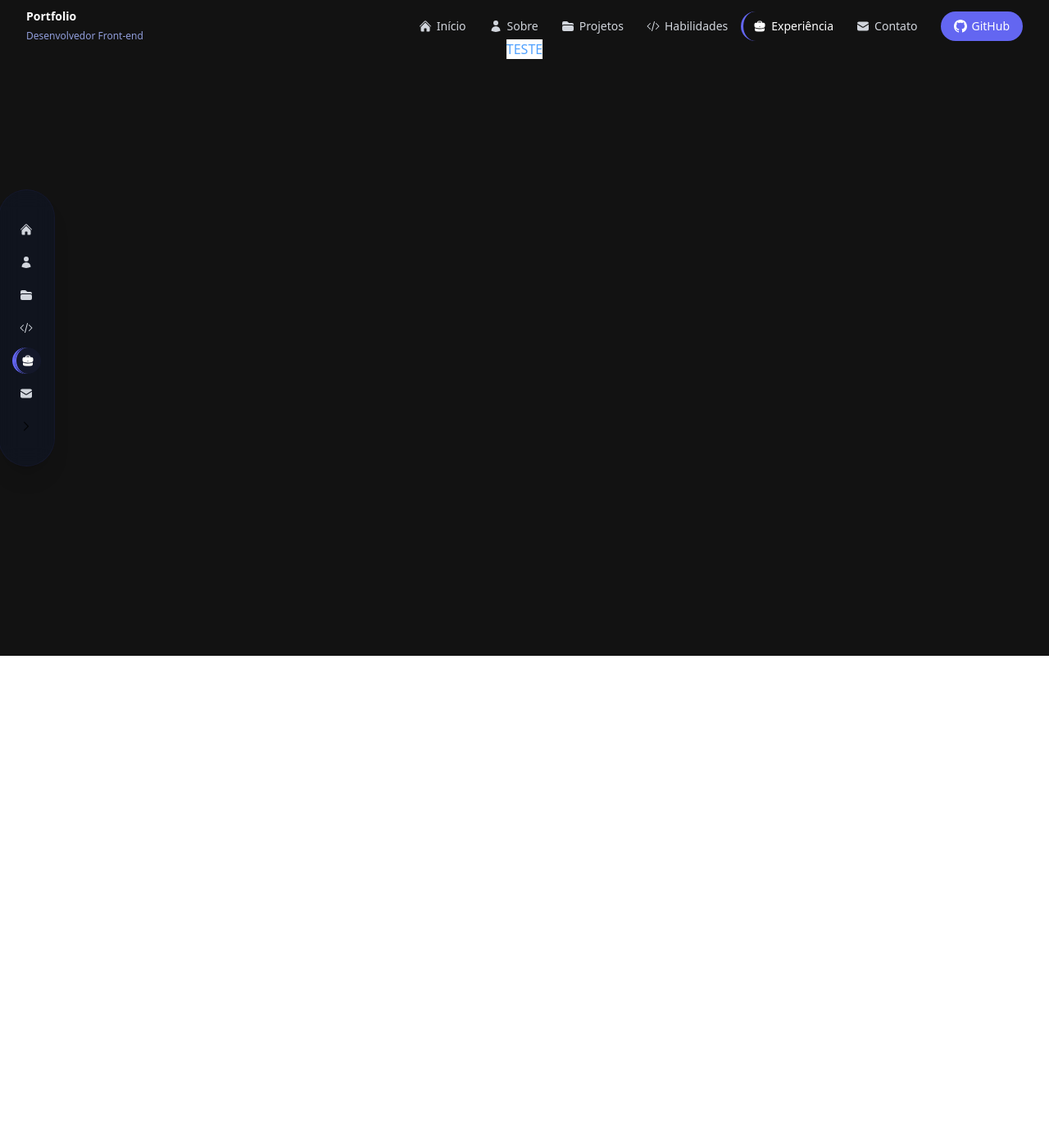
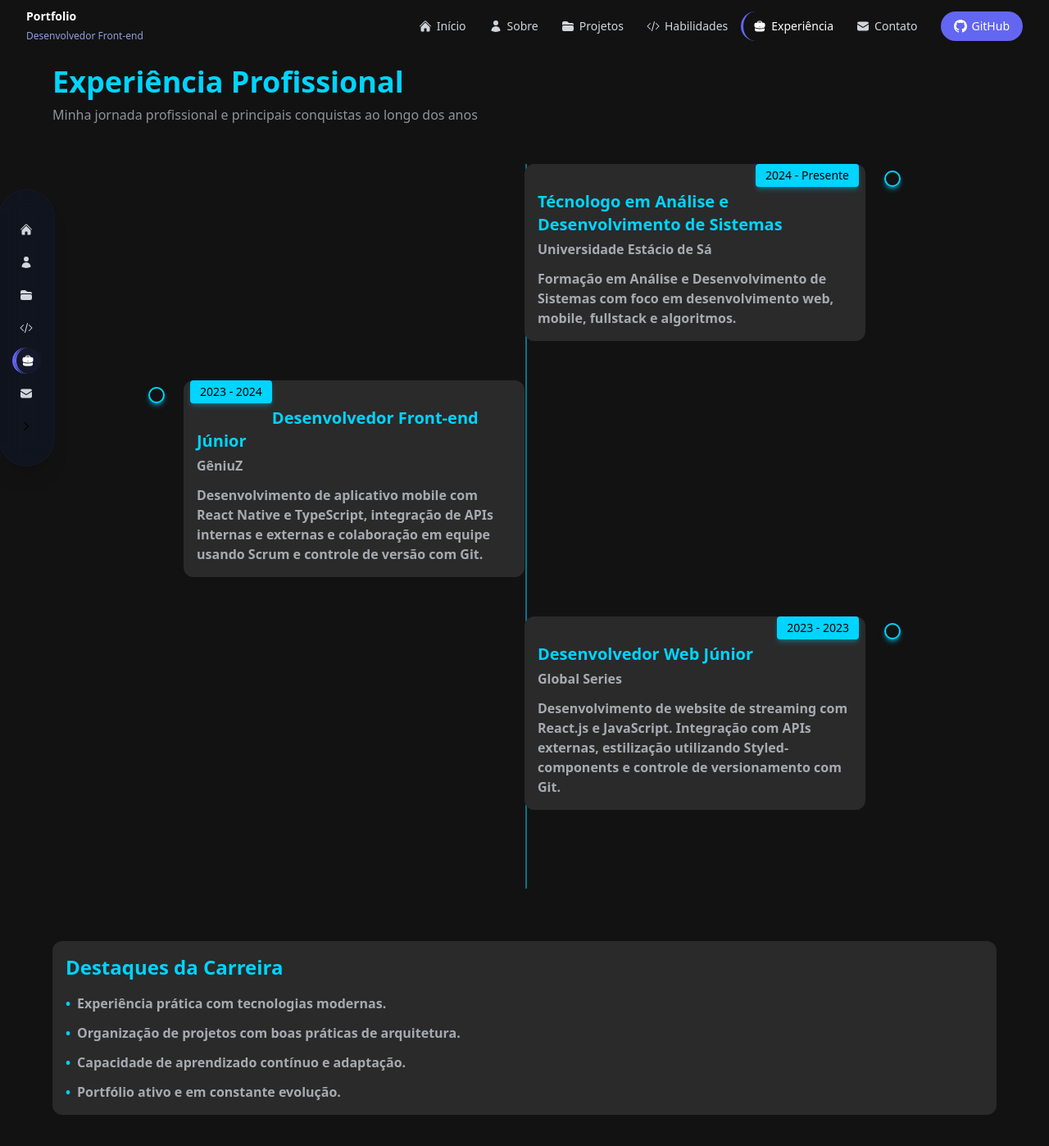
Before and after one commit to MaykGomes92/meu-portfolio, a Next.js app: page /experiencia in a window 1280 px wide. Shown: the whole page at 82% size. Before the commit the page ends 800 px from the top, so only its background shows below. Built offline with nearby package versions, Linux system fonts and the light colour scheme.

Commit message:
Arquivo PageTransicao.jsx criado para transição de página

```diff
--- a/src/app/experiencia/page.jsx
+++ b/src/app/experiencia/page.jsx
@@ -1,9 +1,33 @@
 'use client'
 import React from 'react'
-import MyTecnologias from '@/components/MyTecnologias/MyTecnologias'
 import Header from '@/components/Header/Header'
 import Loading from '@/components/Loading'
 import Sidebar from '@/components/Sidebar/Sidebar'
+import { motion } from 'framer-motion';
+import Timeline from '@/components/MinhaTrajetoria/Timeline'
+
+const timelineEvents = [
+  {
+    year: '2024 - Presente',
+    title: 'Técnologo em Análise e Desenvolvimento de Sistemas',
+    company: 'Universidade Estácio de Sá',
+    description: 'Formação em Análise e Desenvolvimento de Sistemas com foco em desenvolvimento web, mobile, fullstack e algoritmos.'
+  },
+  {
+    year: '2023 - 2024',
+    title: 'Desenvolvedor Front-end Júnior',
+    company: 'GêniuZ',
+    description: 'Desenvolvimento de aplicativo mobile com React Native e TypeScript, integração de APIs internas e externas e colaboração em equipe usando Scrum e controle de versão com Git.'
+  },
+  {
+    year: '2023 - 2023',
+    title: 'Desenvolvedor Web Júnior',
+    company: 'Global Series',
+    description: 'Desenvolvimento de website de streaming com React.js e JavaScript. Integração com APIs externas, estilização utilizando Styled-components e controle de versionamento com Git.'
+  },
+
+];
+
 export default function Experiencia() {
 
   const [load, setUpdateLoad] = React.useState(true);
@@ -25,11 +49,64 @@ export default function Experiencia() {
     );
   } else {
     return (
-      <div className='flex flex-col justify-center h-[100vh] bg-[#121212]'>
+      <div className='flex flex-col h-[100vh] bg-dark-black'>
         <Header />
         <Sidebar />
-        <div className='mt-12 bg-white m-auto'>
-          <h1 className='text-blue-400'>TESTE</h1>
+        <div className='mt-20 bg-dark-black'>
+          <motion.div
+            initial={{ opacity: 0, y: 20 }}
+            animate={{ opacity: 1, y: 0 }}
+            transition={{ duration: 0.5 }}
+            className="max-w-6xl mx-auto"
+          >
+
+            <motion.h1
+              className="text-4xl font-bold text-neon-blue mb-2"
+              initial={{ opacity: 0, x: -20 }}
+              animate={{ opacity: 1, x: 0 }}
+              transition={{ duration: 0.5, delay: 0.2 }}
+            >
+              Experiência Profissional
+            </motion.h1>
+
+            <motion.p
+              className="text-light-gray/70 mb-12"
+              initial={{ opacity: 0, x: -20 }}
+              animate={{ opacity: 1, x: 0 }}
+              transition={{ duration: 0.5, delay: 0.3 }}
+            >
+              Minha jornada profissional e principais conquistas ao longo dos anos
+            </motion.p>
+
+            <Timeline events={timelineEvents} />
+
+            <motion.div
+              className="mt-16 mb-10 bg-[#2a2a2a] p-4 rounded-xl hover:shadow-[0_0_15px_rgba(0,212,255,0.5)] transition-all duration-300 text-[#c0cccc] font-semibold"
+              initial={{ opacity: 0, y: 20 }}
+              animate={{ opacity: 1, y: 0 }}
+              transition={{ duration: 0.5, delay: 0.8 }}
+            >
+              <h2 className="text-2xl font-bold text-neon-blue mb-4">Destaques da Carreira</h2>
+              <ul className="space-y-3 text-light-gray/80">
+                <li className="flex items-start">
+                  <span className="text-neon-blue mr-2">•</span>
+                  <span>Experiência prática com tecnologias modernas.</span>
+                </li>
+                <li className="flex items-start">
+                  <span className="text-neon-blue mr-2">•</span>
+                  <span>Organização de projetos com boas práticas de arquitetura.</span>
+                </li>
+                <li className="flex items-start">
+                  <span className="text-neon-blue mr-2">•</span>
+                  <span>Capacidade de aprendizado contínuo e adaptação.</span>
+                </li>
+                <li className="flex items-start">
+                  <span className="text-neon-blue mr-2">•</span>
+                  <span>Portfólio ativo e em constante evolução.</span>
+                </li>
+              </ul>
+            </motion.div>
+          </motion.div>
         </div>
       </div>
     )
--- a/src/app/page.js
+++ b/src/app/page.js
@@ -4,7 +4,7 @@ import WelcomeTela from '@/WelcomeTela';
 import { motion } from 'framer-motion';
 import ParticlesComponent from '@/components/particles';
 import Loading from '@/components/Loading';
-
+import PageTransicao from '@/components/PageTransicao/PageTransicao';
 export default function Home() {
   const [load, setUpdateLoad] = React.useState(true);
 
--- a/src/app/projetos/page.jsx
+++ b/src/app/projetos/page.jsx
@@ -7,7 +7,7 @@ import { motion, AnimatePresence } from 'framer-motion'
 import ProjectCard from './ProjectCard';
 import Loading from '@/components/Loading';
 import Sidebar from '@/components/Sidebar/Sidebar'
-
+import PageTransicao from '@/components/PageTransicao/PageTransicao';
 const categories = ['All', 'Web', 'Mobile', 'UI/UX', '3D', 'Backend']
 
 const projects = [
@@ -111,7 +111,12 @@ export default function Projetos() {
   } else {
     return (
       <>
-        <div className='pt-20 bg-[#121212] min-h-[100vh] max-w-[100vw] m-auto md:pb-0'>
+        <PageTransicao />
+        <motion.div className='pt-20 bg-[#121212] min-h-[100vh] max-w-[100vw] m-auto md:pb-0'
+          animate={{ opacity: 1, }}
+          initial={{ opacity: 0 }}
+          transition={{ duration: .6, delay: 0.8 }}
+        >
           <Header activePage="sobre" />
           <Sidebar />
           <motion.h1
@@ -121,7 +126,7 @@ export default function Projetos() {
             }}
             initial={{ opacity: 0, y: -20 }}
             animate={{ opacity: 1, y: 0 }}
-            transition={{ duration: 0.6 }}
+            transition={{ duration: 1.3 }}
           >
             My Projects
           </motion.h1>
@@ -130,7 +135,7 @@ export default function Projetos() {
             className="text-light-gray text-center mb-10 max-w-2xl mx-auto"
             initial={{ opacity: 0 }}
             animate={{ opacity: 1 }}
-            transition={{ duration: 0.6, delay: 0.2 }}
+            transition={{ duration: 0.6, delay: 1.3 }}
           >
             A collection of my work across web, mobile, and 3D interactive experiences
           </motion.p>
@@ -141,7 +146,7 @@ export default function Projetos() {
               className="flex flex-wrap justify-center gap-3 mb-6"
               initial={{ opacity: 0, y: 20 }}
               animate={{ opacity: 1, y: 0 }}
-              transition={{ duration: 0.5, delay: 0.3 }}
+              transition={{ duration: 0.5, delay: 1.3 }}
             >
               {categories.map((category) => (
                 <motion.button
@@ -163,7 +168,7 @@ export default function Projetos() {
               className="flex justify-center mb-8"
               initial={{ opacity: 0, y: 20 }}
               animate={{ opacity: 1, y: 0 }}
-              transition={{ duration: 0.5, delay: 0.4 }}
+              transition={{ duration: 0.5, delay: 1.3 }}
             >
               <div className="relative w-full max-w-md">
                 <input
@@ -195,7 +200,7 @@ export default function Projetos() {
                     initial={{ opacity: 0, y: 120 }}
                     animate={{ opacity: 1, y: 0 }}
                     exit={{ opacity: 0, scale: 0.9 }}
-                    transition={{ duration: 0.4, }}
+                    transition={{ duration: 0.4}}
                     layout
                     className='w-[90%]'
                   >
@@ -220,7 +225,8 @@ export default function Projetos() {
               )}
             </AnimatePresence>
           </div>
-        </div>
+        </motion.div>
       </>
     )
-}}
+  }
+}
--- a/src/app/sobre/page.jsx
+++ b/src/app/sobre/page.jsx
@@ -10,7 +10,7 @@ import MinhaTrajetoria from '@/components/MinhaTrajetoria/MinhaTrajetoria';
 import Loading from '@/components/Loading';
 import Timeline from '@/components/MinhaTrajetoria/Timeline';
 import Sidebar from '@/components/Sidebar/Sidebar'
-
+import PageTransicao from '@/components/PageTransicao/PageTransicao';
 export default function Sobre() {
 
   const [load, setUpdateLoad] = React.useState(true);
@@ -77,13 +77,18 @@ export default function Sobre() {
   } else {
     return (
       <>
-        <div className='pt-30 bg-[#121212] max-w-[100vw] m-auto md:pb-0 pb-8'>
+        <PageTransicao />
+        <motion.div className='pt-30 bg-[#121212] max-w-[100vw] m-auto md:pb-0 pb-8'
+          animate={{ opacity: 1, }}
+          initial={{ opacity: 0 }}
+          transition={{ duration: .6, delay: 0.8 }}
+        >
           <Header />
           <Sidebar />
           <motion.div className='max-w-[1200px] m-auto'
             animate={{ opacity: 1, y: 0 }}
             initial={{ opacity: [0, 0.4, 0.5], y: -90 }}
-            transition={{ duration: 0.5, delay: 0.2 }}
+            transition={{ duration: .5, delay: 1 }}
           >
             <h1 className='text-5xl font-bold text-white mb-10'>Sobre <span className='text-[#00d4ff]'>Mim</span></h1>
             <div className='md:flex text-white gap-8'>
@@ -147,8 +152,7 @@ export default function Sobre() {
               </div>
             </div>
           </motion.div>
-        </div>
-        <MyTecnologias title='Minhas' subTitle='Habilidades'/>
+          <MyTecnologias title='Minhas' subTitle='Habilidades' />
           <motion.div
             variants={fadeInUp}
             initial="initial"
@@ -159,6 +163,7 @@ export default function Sobre() {
 
             <Timeline events={timelineEvents} />
           </motion.div>
+        </motion.div>
       </>
     )
   }
--- a/src/components/CursorEffects.jsx
+++ b/src/components/CursorEffects.jsx
@@ -103,10 +103,10 @@ export default function CursorEffects() {
       >
         <div className={`absolute left-1/2 top-1/2 -translate-x-1/2 -translate-y-1/2 w-12 h-12 rounded-full blur-md transition-all duration-200 ${
             isClicking
-            ? 'bg-[#823cf540] scale-90'
+            ? 'bg-[#823cf580] scale-120'
             : isHovering
-              ? 'bg-[#6366f130] scale-110'
-              : 'bg-[#4f46e520]'
+              ? 'bg-[#6366f130] scale-160'
+              : 'bg-[#4f46e580]'
           }`}></div>
 
         <div className={`absolute left-1/2 top-1/2 -translate-x-1/2 -translate-y-1/2 w-5 h-5 rounded-full blur-[2px] transition-all duration-200
@@ -118,13 +118,13 @@ export default function CursorEffects() {
         : 'bg-[#818cf840]'
     }`} ></div>
 
-      <div className={`absolute left-1/2 top-1/2 -translate-x-1/2 -translate-y-1/2 w-4 h-4 rounded-full transition-all duration-200
+      <div className={`absolute left-1/2 top-1/2 -translate-x-1/2 -translate-y-1/2 w-1 h-1 rounded-full transition-all duration-200
     ${
       isClicking
         ? 'bg-accent'
         : isHovering
-        ? 'bg-primary-400 animate-pulse'
-        : 'bg-primary-300'
+        ? 'bg-[#818cf8] animate-pulse'
+        : 'bg-[#a5b4fc]'
     }`} ></div>
     </motion.div >
 
--- /dev/null
+++ b/src/components/PageTransicao/PageTransicao.jsx
@@ -0,0 +1,15 @@
+'use client'
+import React from 'react'
+import {motion} from 'framer-motion'
+export default function PageTransicao() {
+  return (
+    <div className='bg-dark-black w-[99vw] h-[100vh] absolute top-0 left-0 -z-5'>
+      <motion.div className="w-8 h-[100vh] bg-purple-500/30 shadow absolute top-0 left-0 blur-[12px]"
+      initial={{ opacity: 0, x: '0vw' }}
+      animate={{ opacity: [0, 0.4, 0.6, 0.8, 1, 0], x: '99vw', width: '0' }}
+      transition={{ duration: 1, ease: 'easeInOut' }}
+      >
+      </motion.div>
+    </div>
+  )
+}
```
Lines whose indentation alone changed are shown as unchanged.
